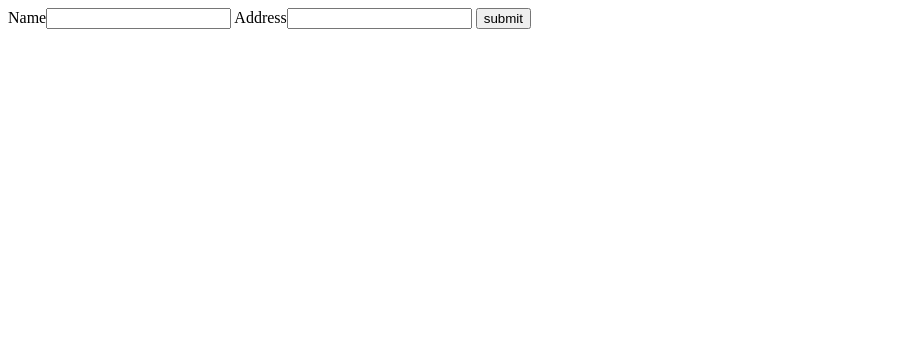
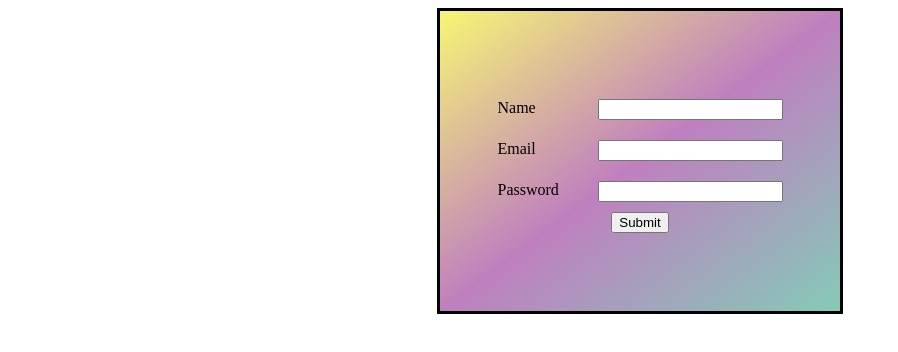
Before and after one commit to AlpTalhaYazar/Go-Server-First-Project, a plain HTML site: page static/form.html in a window 1280 px wide. Shown: the whole page, without its empty margins (0-898 px from the left). Drawn offline with Linux system fonts and the light colour scheme.

Commit message:
Created form page

```diff
--- a/static/form.html
+++ b/static/form.html
@@ -1,16 +1,57 @@
 <!DOCTYPE html>
 <html lang="en">
   <head>
-      <meta charset="UTF-8">
-      <title>Form</title>
+    <meta charset="UTF-8">
+    <title>Form</title>
+
+    <style>
+      body{
+        display: flex;
+        align-content: center;
+        justify-content: center;
+      }
+      form {
+        width: 400px;
+        height: 300px;
+        border-style: solid;
+        display: flex;
+        align-items: center;
+        justify-content: center;
+        flex-direction: column;
+        background-image: linear-gradient(to top left, #85cab7, #80008080, #f3f33cb5);
+      }
+      .customLabelInputPair{
+        display: flex;
+        padding: 10px;
+      }
+      .customLabel{
+        width: 100px;
+      }
+      .customInput{
+      }
+    </style>
   </head>
   <body>
     <div>
       <form method="post" action="/form">
-        <label>Name</label><input name="name" type="text" value="">
-        <label>Address</label><input name="address" type="text" value="">
+        <div class="customLabelInputPair">
+          <div class="customLabel"><label for="name">Name</label></div>
+          <div class="customInput"><input type="text" name="name" id="name"></div>
+        </div>
 
-        <input type="submit" value="submit">
+        <div class="customLabelInputPair">
+          <div class="customLabel"><label class="custom1" for="email">Email</label></div>
+          <div class="customInput"><input type="email" name="email" id="email"></div>
+        </div>
+
+        <div class="customLabelInputPair">
+          <div class="customLabel"><label class="custom1" for="password">Password</label></div>
+          <div class="customInput"><input type="password" name="password" id="password"></div>
+        </div>
+
+        <div>
+          <input type="submit" value="Submit">
+        </div>
       </form>
     </div>
   </body>
```
